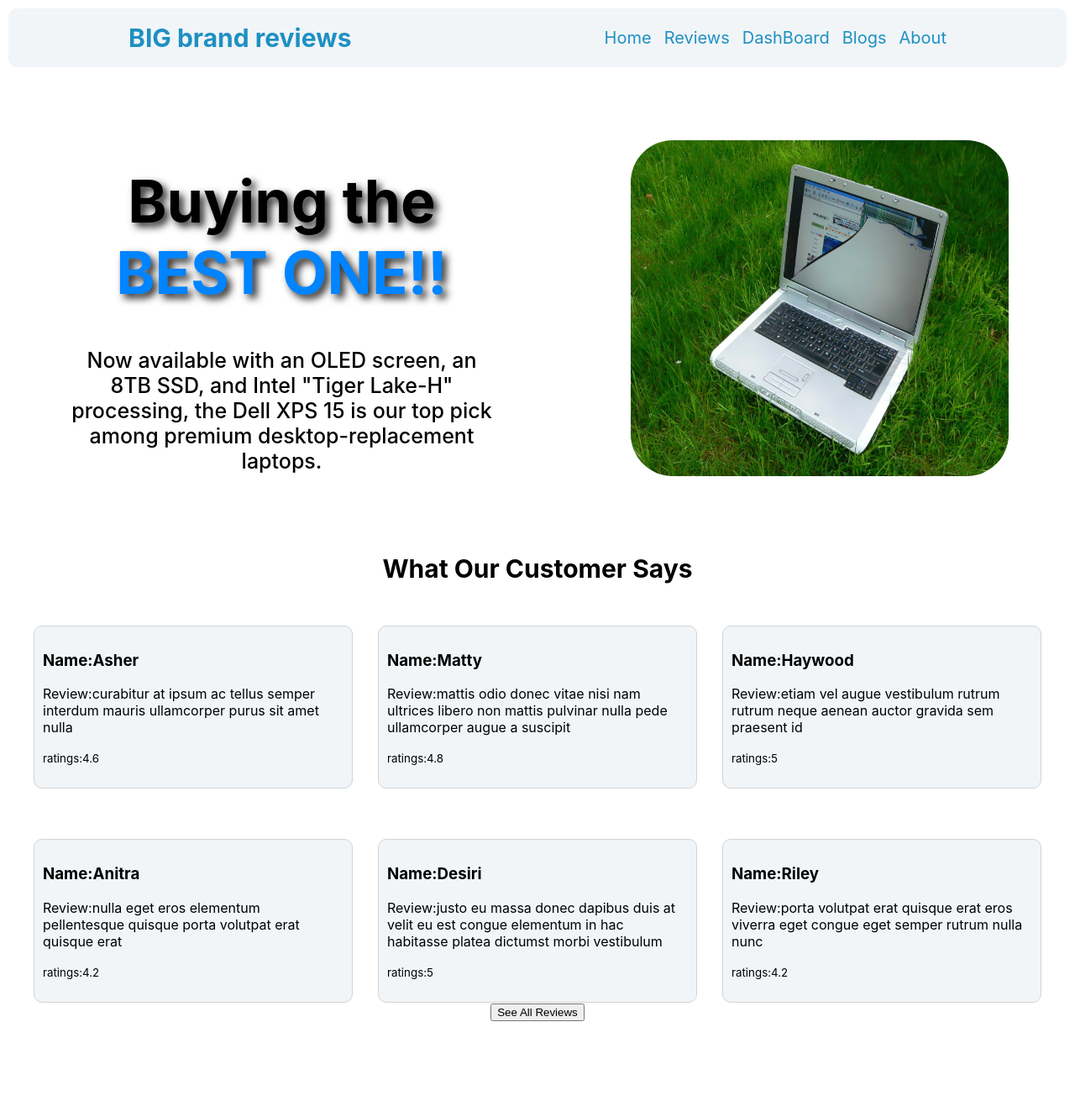
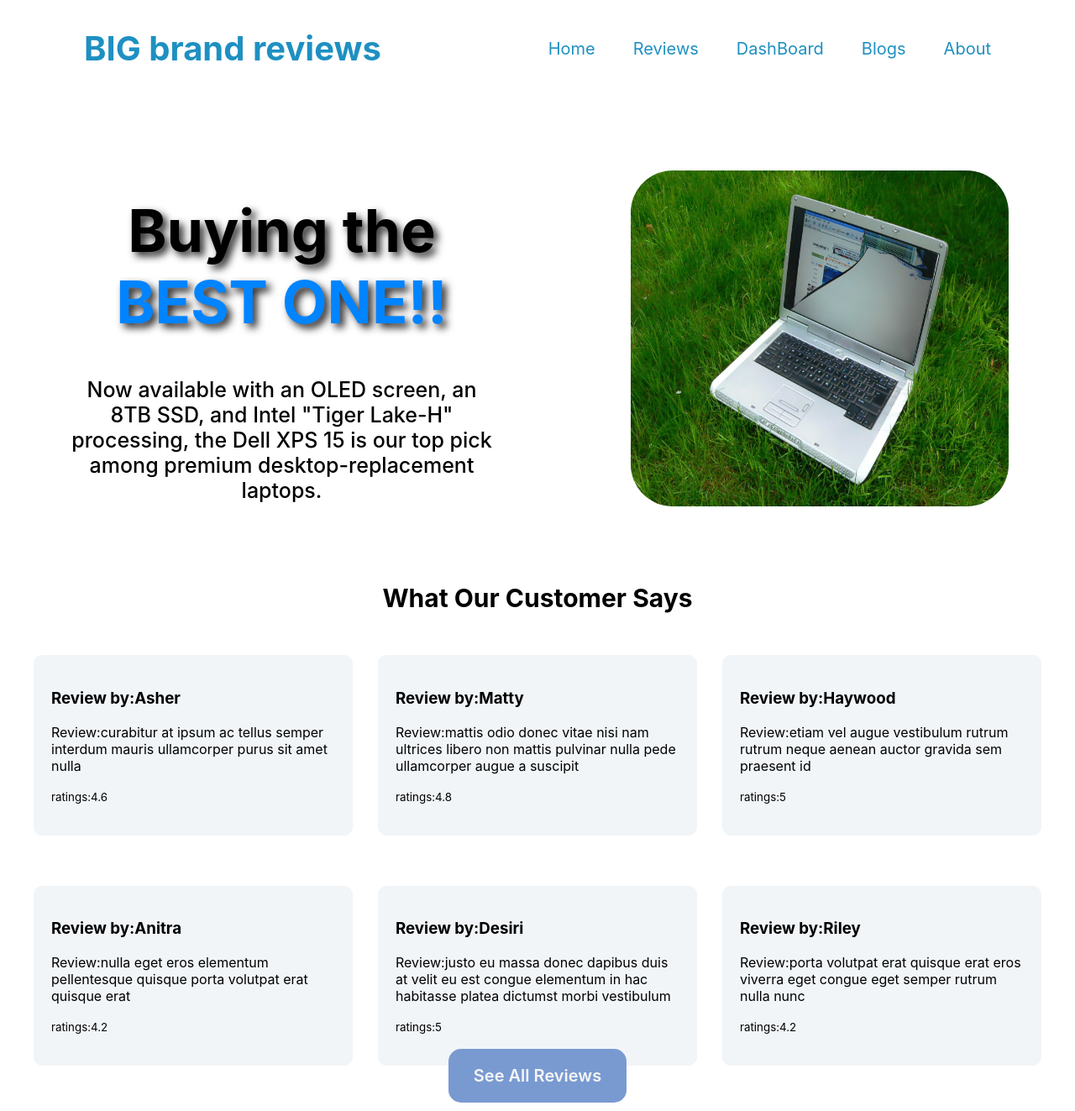
Before and after one commit to iamshs/product-analysis-website, a React (Create React App) app: page / in a window 1280 px wide. Shown: the whole page at 84% size. Before the commit the page ends 1216 px from the top, so only its background shows below. Built offline with nearby package versions, Linux system fonts and the light colour scheme.

Commit message:
showing review in reviews

```diff
--- a/src/components/Header/Header.css
+++ b/src/components/Header/Header.css
@@ -1,16 +1,17 @@
 .navbar {
     display: flex;
     align-items: center;
-    justify-content: space-around;
-    background-color: #f1f5f8;
+    justify-content: space-between;
+    /* background-color: #f1f5f8; */
     border-radius: 10px;
-    height: 70px;
-    margin: 10px 10px;
+    margin: 0px 70px;
+    padding: 0;
 }
 
 .header-title {
     color: #1e90c2;
-    font-size: 30px;
+    font-size: 40px;
+    padding-left: 30px;
 
 }
 
@@ -20,6 +21,7 @@
     margin-left: 15px;
     font-size: 20px;
     transition: color ease-in-out 300ms;
+    padding-right: 30px;
 
 
 }
--- a/src/components/Home/Home.css
+++ b/src/components/Home/Home.css
@@ -28,6 +28,7 @@
     margin-top: 70px;
     margin-left: 40px;
     margin-right: 40px;
+    margin-bottom: 30px;
 
 }
 
@@ -42,3 +43,19 @@
 
     grid-gap:30px
 }
+.see-all-btn{
+    background-color: #799ad1;
+    border: none;
+    padding: 20px 30px;
+    margin: 40px 0px;
+    font-size: 20px;
+    font-weight: 600;
+    border-radius: 15px;
+    color: whitesmoke;
+    text-decoration: none;
+}
+
+.see-all-btn:hover{
+    background-color: #3f77d6;
+
+}
--- a/src/components/Home/Home.js
+++ b/src/components/Home/Home.js
@@ -1,4 +1,5 @@
 import React from 'react';
+import { Link } from 'react-router-dom';
 import useReview from '../../hooks/useReview';
 import image from '../../utilities/laptop.jpg'
 import Review from '../Review/Review';
@@ -6,7 +7,7 @@
 
 const Home = () => {
 
-    const [reviews, setReviews] = useReview()
+    const [reviews] = useReview()
 
     return (
         <div>
@@ -30,7 +31,7 @@
                     ></Review>)
                 }
               </div>
-              <button>See All Reviews</button>
+              <Link className='see-all-btn' to={'/reviews'}>See All Reviews</Link>
             </div>
         </div>
     );
--- a/src/components/Review/Review.css
+++ b/src/components/Review/Review.css
@@ -1,9 +1,11 @@
 .review{
-    border: 1px solid lightgray;
-    display: block;
+
+
     text-align: start;
-    padding: 10px;
+    padding: 20px;
     margin-top: 30px;
     border-radius: 10px;
     background-color: #f1f5f8;
+    border: #f1f5f8 1px solid;
+    box-shadow: inset;
 }
--- a/src/components/Review/Review.js
+++ b/src/components/Review/Review.js
@@ -6,7 +6,7 @@
     const {name,reviews,ratings}=props.review
     return (
         <div className='review'>
-           <h3>Name:{name}</h3>
+           <h3>Review by:<span>{name}</span></h3>
            <p><span>Review:</span>{reviews}</p>
            <p><small><span>ratings:</span>{ratings}</small></p>
         </div>
--- a/src/components/Reviews/Reviews.css
+++ b/src/components/Reviews/Reviews.css
@@ -0,0 +1,20 @@
+.reviews-conatiner{
+    display: grid;
+    grid-template-columns: repeat(3,1fr);
+
+}
+.reviews{
+    text-align: start;
+    padding: 20px;
+    margin: 30px 40px;
+    border-radius: 10px;
+    background-color: #f1f5f8;
+    border: #f1f5f8 1px solid;
+    box-shadow: inset;
+
+}
+.reviews p{
+    margin-bottom: 0;
+    font-weight: 500;
+
+}
--- a/src/components/Reviews/Reviews.js
+++ b/src/components/Reviews/Reviews.js
@@ -1,11 +1,24 @@
 import React from 'react';
 import useReview from '../../hooks/useReview';
+import './Reviews.css'
 
 const Reviews = () => {
-    const [reviews] =useReview()
+    const [reviews] = useReview()
     return (
         <div>
             <h1>All reviews</h1>
+
+            <div className=' reviews-conatiner'>  {
+                    reviews.map(review =>
+                        <div className='reviews'>
+                            <h3>Review by: {review.name}</h3>
+                            <p>{review.reviews}</p>
+                            <p><small>ratings:{review.ratings}</small></p>
+                        </div>
+                    )
+                }</div>
+
+
 
         </div>
     );
```
